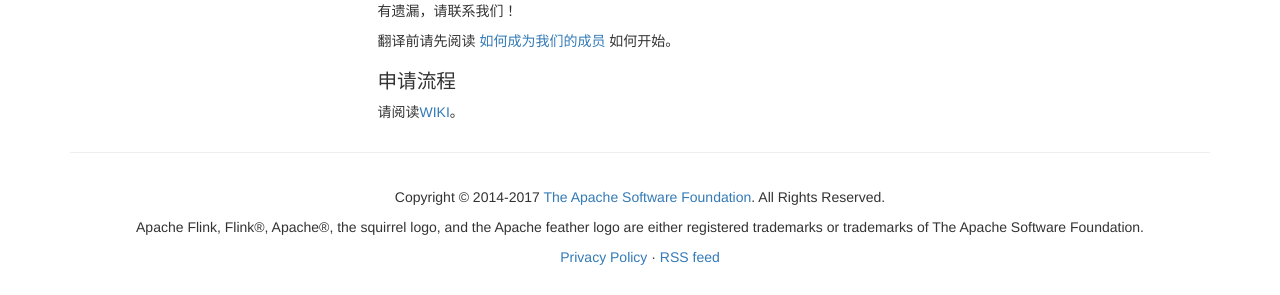
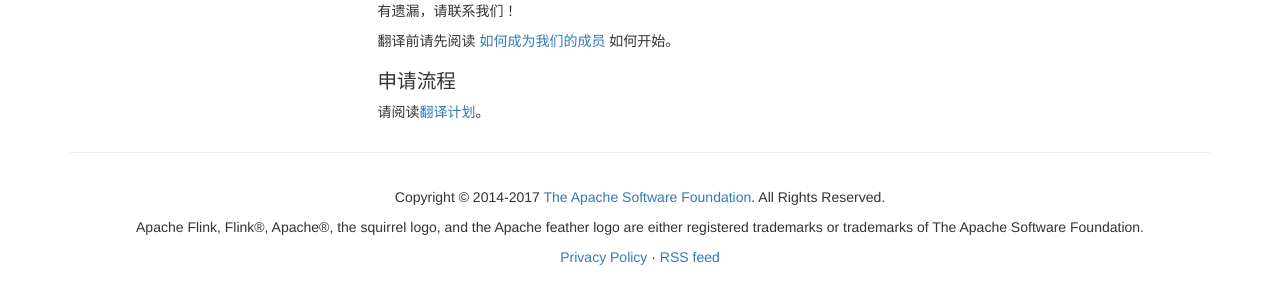
Before and after one commit to flink-china/flink-web, a Jekyll site: the page built from translation-team.md, in a window 1280 px wide and 1192 px high. Shown: the part 887-1182 px from the top of the window. Built offline with Jekyll 4.4.1, drawn with Linux system fonts in a browser that asks for light colours; nearby versions of some CDN libraries; a script that is not in the unit is left out; comment, search, counter and statistics services are not loaded.

Commit message:
翻译流程链接-5.10

```diff
--- a/translation-team.md
+++ b/translation-team.md
@@ -54,7 +54,7 @@
 
 我们非常欢迎有兴趣的同学参与一起翻译和优化中文文档。欢迎译者与校对的加入。我们会在感谢页面感谢所有参与了贡献的人。如有遗漏，请联系我们！
 
-翻译前请先阅读 [如何成为我们的成员](https://github.com/flink-china/flink-web/wiki/1.-%E5%A6%82%E4%BD%95%E6%88%90%E4%B8%BA%E6%88%91%E4%BB%AC%E7%9A%84%E6%88%90%E5%91%98) 如何开始。
+翻译前请先阅读 [如何成为我们的成员](https://github.com/flink-china/Flink-China-Translate-Team-/wiki/1.-%E5%A6%82%E4%BD%95%E6%88%90%E4%B8%BA%E6%88%91%E4%BB%AC%E7%9A%84%E6%88%90%E5%91%98) 如何开始。
 
 ## 申请流程
-请阅读[WIKI](https://github.com/flink-china/flink-web/wiki/%E7%BF%BB%E8%AF%91%E5%B7%A5%E4%BD%9C%E9%A1%BB%E7%9F%A5)。
+请阅读[翻译计划](https://github.com/flink-china/Flink-China-Translate-Team-)。
```
